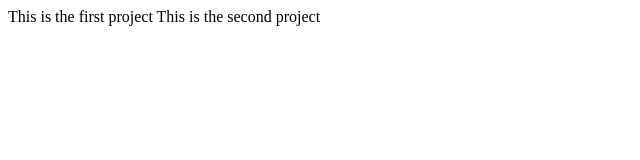
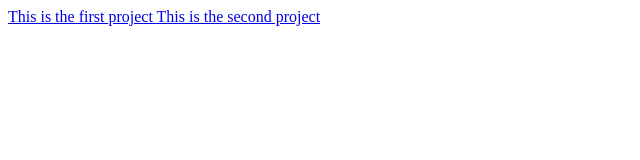
Before and after one commit to ahmadanwar93/SET-day-4, a plain HTML site: page index.html in a window 1280 px wide. Shown: the whole page, without its empty margins (0-640 px from the left). Drawn offline with Linux system fonts and the light colour scheme.

Commit message:
Update index.html

```diff
--- a/index.html
+++ b/index.html
@@ -5,8 +5,8 @@
   </head>
 
   <body>
-    <a href:"./task1.html"> This is the first project </a>
-    <a href:"./task2.html"> This is the second project </a>
+    <a href="./task1.html"> This is the first project </a>
+    <a href="./task2.html"> This is the second project </a>
   </body>
 
 </html>
```
